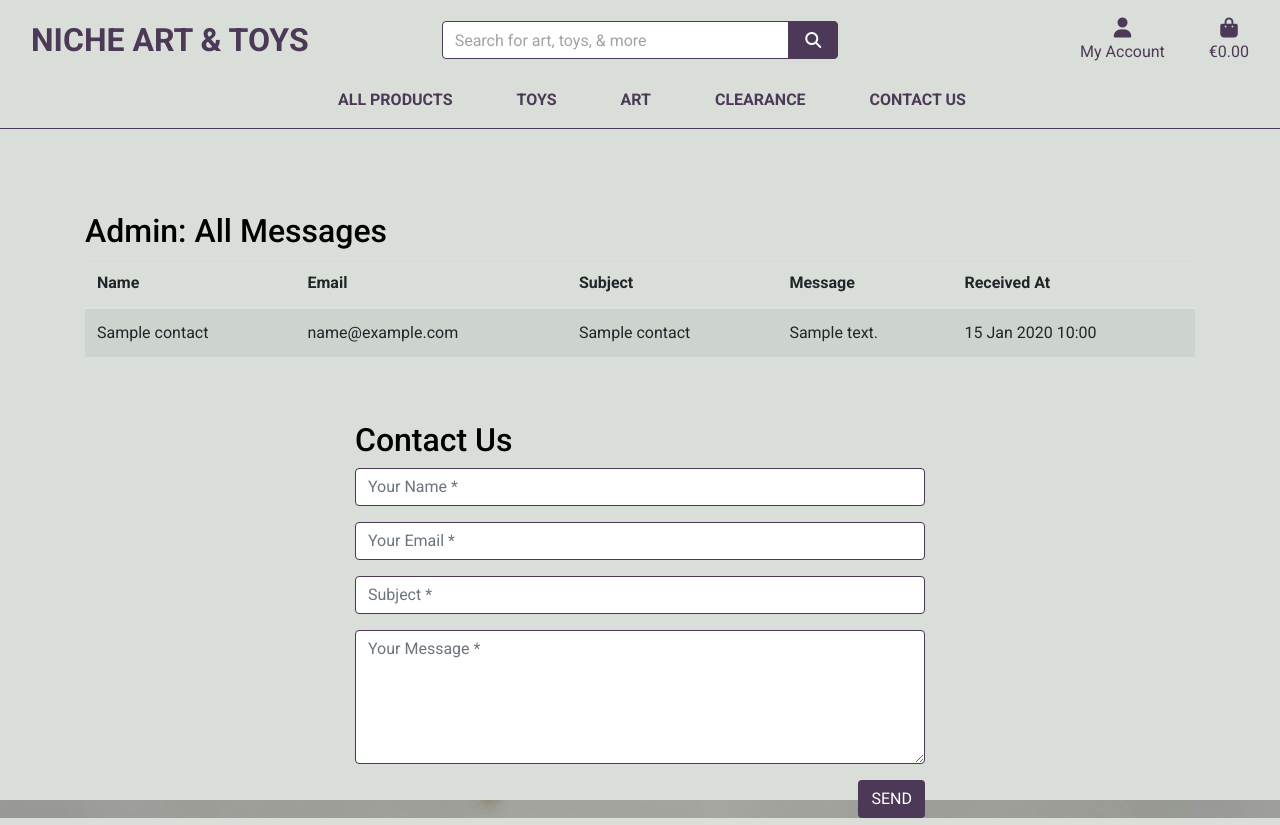
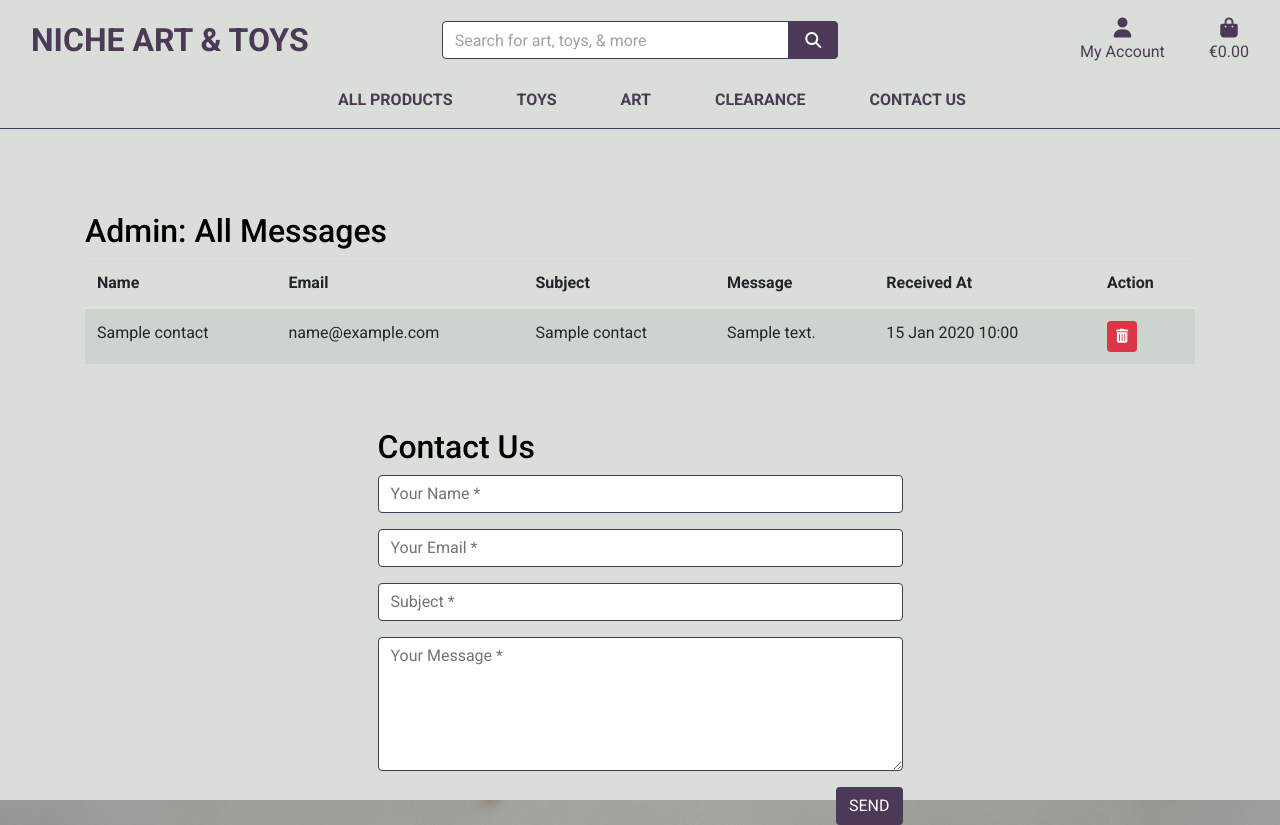
Before and after one commit to matus42/Niche-Art-Toys, a Django app: page /contact/ in a window 1280 px wide. Run offline with Django 3.2, Linux system fonts and the light colour scheme; a user stored in the database is signed in; tables that the repository leaves empty hold one stand-in row (values such as "Sample post"); parts of the project's set-up code (start-up, migrations or seed data) failed here and were passed over; some libraries are stand-ins or nearby versions.

Commit message:
add delete button to contact messages

```diff
--- a/contact_us/templates/contact_us/contact.html
+++ b/contact_us/templates/contact_us/contact.html
@@ -1,5 +1,9 @@
 {% extends "base.html" %}
-{% load crispy_forms_tags %}
+{% load crispy_forms_tags static %}
+
+{% block extra_css %}
+    <link rel="stylesheet" href="{% static 'contact_us/css/contact.css' %}">
+{% endblock %}
 
 {% block page_header %}
 <div class="overlay"></div>
@@ -19,25 +23,54 @@
             <table class="table table-striped">
                 <thead>
                     <tr>
-                        <th class="d-none d-md-table-cell">Name</th>
+                        <th>Name</th>
                         <th>Email</th>
-                        <th class="d-none d-md-table-cell">Subject</th>
+                        <th>Subject</th>
                         <th>Message</th>
-                        <th class="d-none d-md-table-cell">Received At</th>
+                        <th>Received At</th>
+                        <th>Action</th>
                     </tr>
                 </thead>
                 <tbody>
                     {% for message in contact_messages %}
                     <tr>
-                        <td class="d-none d-md-table-cell">{{ message.name }}</td>
+                        <td>{{ message.name }}</td>
                         <td>{{ message.email }}</td>
-                        <td class="d-none d-md-table-cell">{{ message.subject }}</td>
+                        <td>{{ message.subject }}</td>
                         <td>{{ message.message }}</td>
-                        <td class="d-none d-md-table-cell">{{ message.created_at|date:"d M Y H:i" }}</td>
+                        <td>{{ message.created_at|date:"d M Y H:i" }}</td>
+                        <td>
+                            <button class="btn btn-danger btn-sm" data-toggle="modal" data-target="#deleteModal{{ message.id }}">
+                                <i class="fas fa-trash-alt"></i>
+                            </button>
+                        </td>
                     </tr>
+                    <!-- Modal for Deleting Message -->
+                    <div class="modal fade" id="deleteModal{{ message.id }}" tabindex="-1" role="dialog" aria-labelledby="deleteModalLabel{{ message.id }}" aria-hidden="true">
+                        <div class="modal-dialog" role="document">
+                            <div class="modal-content">
+                                <div class="modal-header">
+                                    <h5 class="modal-title" id="deleteModalLabel{{ message.id }}">Confirm Deletion</h5>
+                                    <button type="button" class="close" data-dismiss="modal" aria-label="Close">
+                                        <span aria-hidden="true">&times;</span>
+                                    </button>
+                                </div>
+                                <div class="modal-body">
+                                    Are you sure you want to delete this message from {{ message.name }}?
+                                </div>
+                                <div class="modal-footer">
+                                    <button type="button" class="btn btn-secondary" data-dismiss="modal">Cancel</button>
+                                    <form method="post" action="{% url 'delete_contact' message.id %}">
+                                        {% csrf_token %}
+                                        <button type="submit" class="btn btn-danger">Delete</button>
+                                    </form>
+                                </div>
+                            </div>
+                        </div>
+                    </div>
                     {% empty %}
                     <tr>
-                        <td colspan="5">No messages found.</td>
+                        <td colspan="6">No messages found.</td>
                     </tr>
                     {% endfor %}
                 </tbody>
@@ -46,7 +79,7 @@
     </div>
     {% endif %}
 
-    <div class="form-container col-md-6 offset-md-3 mt-5 mb-5" style="max-width: 600px; margin: auto;">
+    <div class="form-container col-md-6 offset-md-3 mt-5">
         <h2>Contact Us</h2>
         <form method="post">
             {% csrf_token %}
--- a/contact_us/urls.py
+++ b/contact_us/urls.py
@@ -3,4 +3,5 @@ from . import views
 
 urlpatterns = [
     path('', views.contact, name='contact'),
+    path('delete-contact/<int:contact_id>/', views.delete_contact, name='delete_contact'),
 ]
--- a/contact_us/views.py
+++ b/contact_us/views.py
@@ -2,6 +2,7 @@ from django.shortcuts import render, redirect
 from django.contrib import messages
 from .forms import ContactForm
 from .models import Contact
+from django.views.decorators.http import require_POST
 
 def contact(request):
     form = ContactForm(request.POST or None)
@@ -17,3 +18,19 @@ def contact(request):
         'form': form,
         'contact_messages': contact_messages  # Updated variable name as per previous discussion
     })
+
+
+@require_POST
+def delete_contact(request, contact_id):
+    if not request.user.is_superuser:
+        messages.error(request, "You are not authorized to perform this action.")
+        return redirect('contact')
+
+    try:
+        contact = Contact.objects.get(id=contact_id)
+        contact.delete()
+        messages.success(request, "Contact message deleted successfully.")
+    except Contact.DoesNotExist:
+        messages.error(request, "Contact message not found.")
+
+    return redirect('contact')
```
Also changed, not shown: contact_us/static/contact_us/css/contact.css (added).
